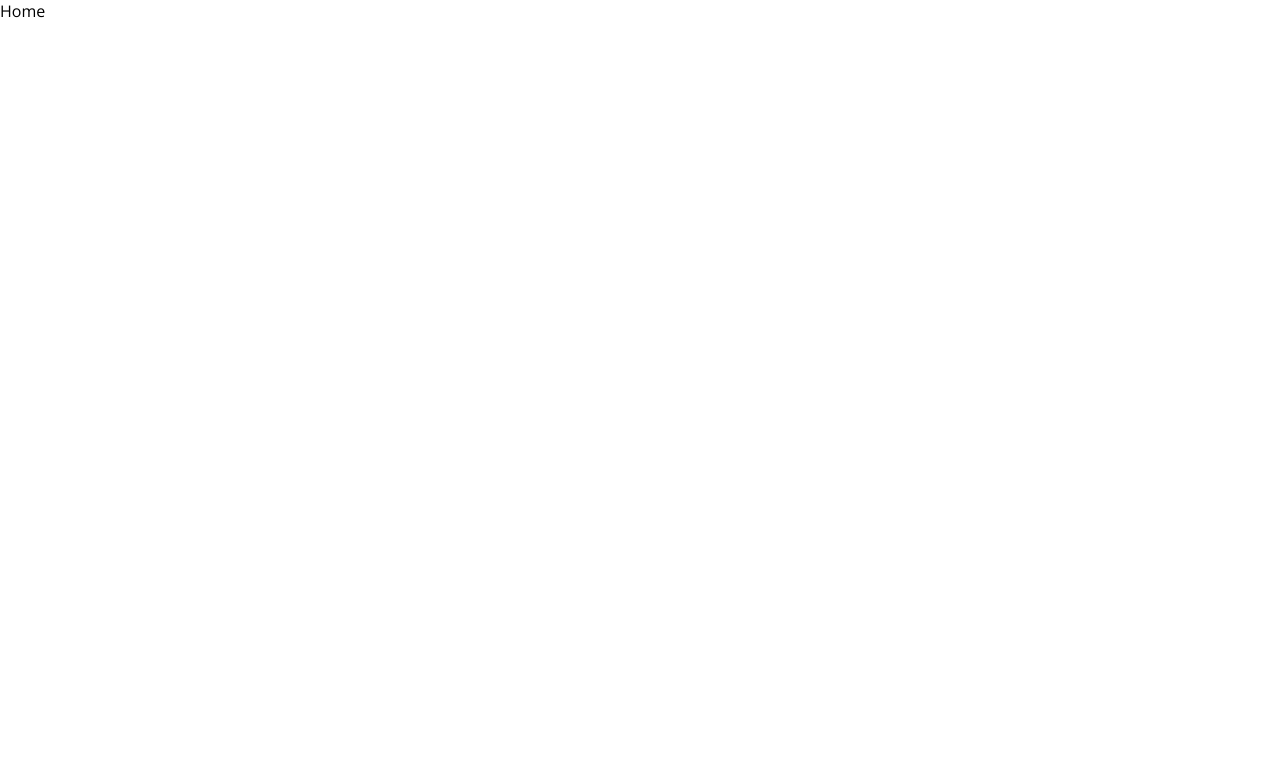
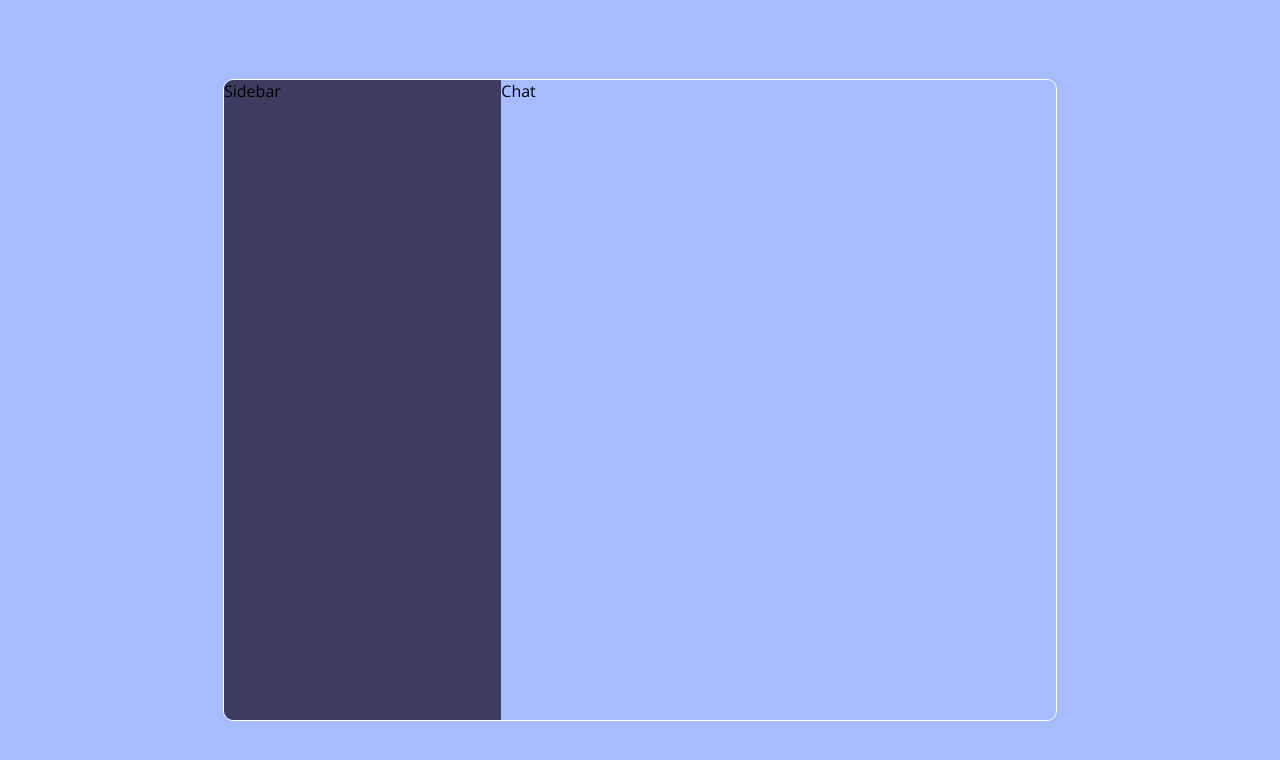
Before and after one commit to dmr-911/chat-app-client, a React (Create React App) app: page / in a window 1280 px wide. Shown: the top 760 px of the page. Built offline with nearby package versions, Linux system fonts and the light colour scheme.

Commit message:
sidebar and chat section mockup implemented

```diff
--- /dev/null
+++ b/src/components/Chat.js
@@ -0,0 +1,7 @@
+import React from "react";
+
+const Chat = () => {
+  return <div className="chat">Chat</div>;
+};
+
+export default Chat;
--- a/src/components/Sidebar.js
+++ b/src/components/Sidebar.js
@@ -2,7 +2,7 @@ import React from 'react'
 
 const Sidebar = () => {
   return (
-    <div>Sidebar</div>
+    <div className='sidebar'>Sidebar</div>
   )
 }
 
--- a/src/pages/Home.js
+++ b/src/pages/Home.js
@@ -1,8 +1,15 @@
 import React from 'react'
+import Chat from '../components/Chat'
+import Sidebar from '../components/Sidebar'
 
 const Home = () => {
   return (
-    <div>Home</div>
+    <div className='home'>
+      <div className="container">
+        <Sidebar/>
+        <Chat/>
+      </div>
+    </div>
   )
 }
 
--- a/src/style.scss
+++ b/src/style.scss
@@ -82,3 +82,31 @@
         }
     }
 }
+
+
+// Home page styles
+.home{
+    background-color: #a7bcff;
+    height: 100vh;
+    display: flex;
+    justify-content: center;
+    align-items: center;
+
+    .container{
+        border: 1px solid white;
+        border-radius: 10px;
+        width: 65%;
+        height: 80%;
+        display: flex;
+        overflow: hidden;
+
+        .sidebar{
+            flex:1;
+            background-color: #3e3c61;
+            }
+
+        .chat{
+            flex: 2;
+        }
+    }
+}
```
Also changed, not shown: src/components/Message.js (deleted, +0 -9 lines).
